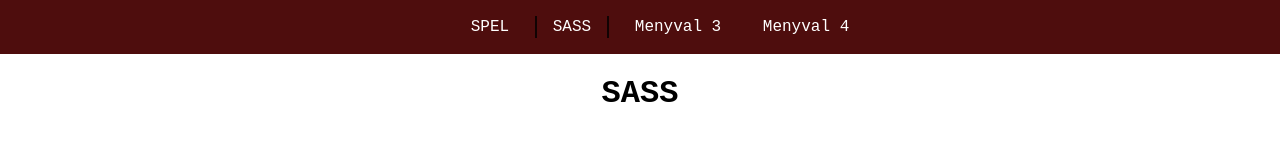
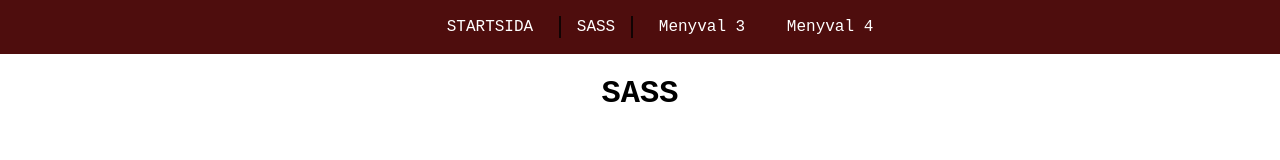
Before and after one commit to velemon/moment3, a website built with Parcel: page src/SASS.html in a window 1280 px wide. Shown: the top 160 px of the page. Built offline with nearby package versions, Linux system fonts and the light colour scheme.

Commit message:
nav ändring

```diff
--- a/src/SASS.html
+++ b/src/SASS.html
@@ -13,7 +13,7 @@
     <header class="header-container">
         <nav class="nav-menu">
             <ul>
-                <li><a href="index.html">SPEL</a></li>
+                <li><a href="index.html">STARTSIDA</a></li>
                 <li class="current"><a href="SASS.html">SASS</a></li>
                 <li><a href="#">Menyval 3</a></li>
                 <li><a href="#">Menyval 4</a></li>
```
Also changed, not shown: src/index.html (+1 -1 lines).
